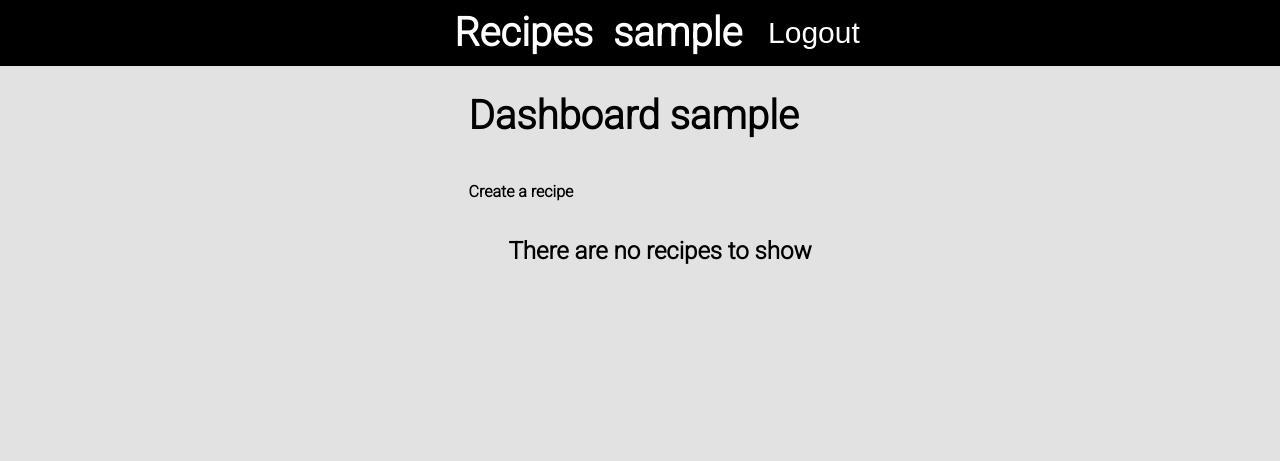
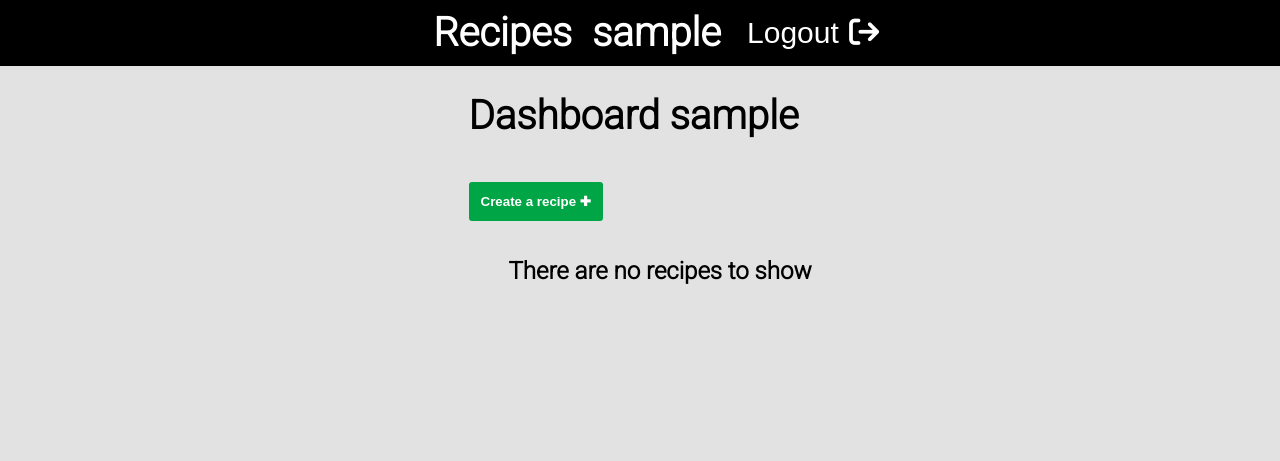
Before and after one commit to Kaique425/recipes, a Django app: page /authors/dashboard/ in a window 1280 px wide. Shown: the top 461 px of the page. Run offline with Django 4.2, Linux system fonts and the light colour scheme; the visitor is signed in with stand-in values (Sample User, id 1); data that the repository does not hold is empty; some libraries are stand-ins or nearby versions.

Commit message:
Adding awesome font href tag to header and changing dashboard button and logout

```diff
--- a/authors/templates/authors/pages/dashboard.html
+++ b/authors/templates/authors/pages/dashboard.html
@@ -6,13 +6,13 @@
 
     <div class="author-dashboard">
         <h1 class="dashboard-title" >Dashboard {{user}}</h1>
-        <p><a href="{% url "author:create_recipe" %}"><strong>Create a recipe</strong></a></p>
+        <p><a href="{% url "author:create_recipe" %}"><button class="create-rcp-btn" ><strong>Create a recipe &#10010;</strong></button></a></p>
         <ul>
             {% for recipe in recipes %}
                 <div class="recipe-dashbord"><img width="100px" id="img-dsb-recipe" src="{{recipe.cover.url}}" alt=""><a href="{% url "author:edit_recipe" recipe.id %}">{{recipe.title}}</a>
                 <form id="form-delete"  action="{% url "author:dashboard_recipe_delete" recipe.id %}" method="POST">
                         {% csrf_token %}
-                    <button id="dsb-btn" type="submit" ><strong>x</strong></button>
+                    <button id="dsb-btn" type="submit" ><strong>&#10006;</strong></button>
                 </form>
 
             </div>
--- a/recipes/views.py
+++ b/recipes/views.py
@@ -90,7 +90,7 @@ class CategoryRecipeListView(RecipeListViewBase):
 
         return queryset
 
-
+@login_required(login_url="author:login", redirect_field_name="next")
 def recipe(request, id):
     recipe = get_object_or_404(Recipe, id=id)
     title = f"Recipe: {recipe.title}"
--- a/static/recipes/css/style.css
+++ b/static/recipes/css/style.css
@@ -311,9 +311,13 @@ footer{
     border-radius: 3px;
     padding: 12px;
     border:none;
-    background-color: black;
+    background-color: #00a645;
     color: white;
     transition: all ease-in-out 100ms;
+}
+.create-rcp-btn:hover{
+    cursor:pointer;
+    transform:scale(1.03);
 }
 
 .form-field select{
--- a/templates/recipes/base.html
+++ b/templates/recipes/base.html
@@ -11,6 +11,7 @@
         integrity="sha512-1ycn6IcaQQ40/MKBW2W4Rhis/DbILU74C1vSrLJxCq57o941Ym01SwNsOMqvEBFlcgUa6xLiPY/NS5R+E6ztJQ=="
         crossorigin="anonymous" referrerpolicy="no-referrer" />
     <link rel="stylesheet" href="{% static 'recipes/css/style.css' %}">
+    <link rel="stylesheet" href="https://cdnjs.cloudflare.com/ajax/libs/font-awesome/6.1.1/css/all.min.css" integrity="sha512-KfkfwYDsLkIlwQp6LFnl8zNdLGxu9YAA1QvwINks4PhcElQSvqcyVLLD9aMhXd13uQjoXtEKNosOWaZqXgel0g==" crossorigin="anonymous" referrerpolicy="no-referrer" />
     <base href="/">
     <script src="{% static "recipes/js/script.js" %}" defer></script>
     <title>{% block Title %}{% endblock Title %}</title>
--- a/templates/recipes/navbar.html
+++ b/templates/recipes/navbar.html
@@ -13,7 +13,7 @@
                 {% csrf_token %}
                 <input type="hidden" name="username" value="{{request.user.username}}">
                 {% if user.is_authenticated %}
-                    <button class="logout-btn" type="submit" >Logout</button>
+                    <button class="logout-btn" type="submit" >Logout <i class="fa-solid fa-arrow-right-from-bracket"></i></button>
                 {% endif %}
 
             </form>
```
Also changed, not shown: media/recipes/cover/2022/06/21/LenovoV14G2-ALC__1__7SlYBDd.png (added), media/recipes/cover/2022/06/21/Montado_F5UQUFV.png (added).
